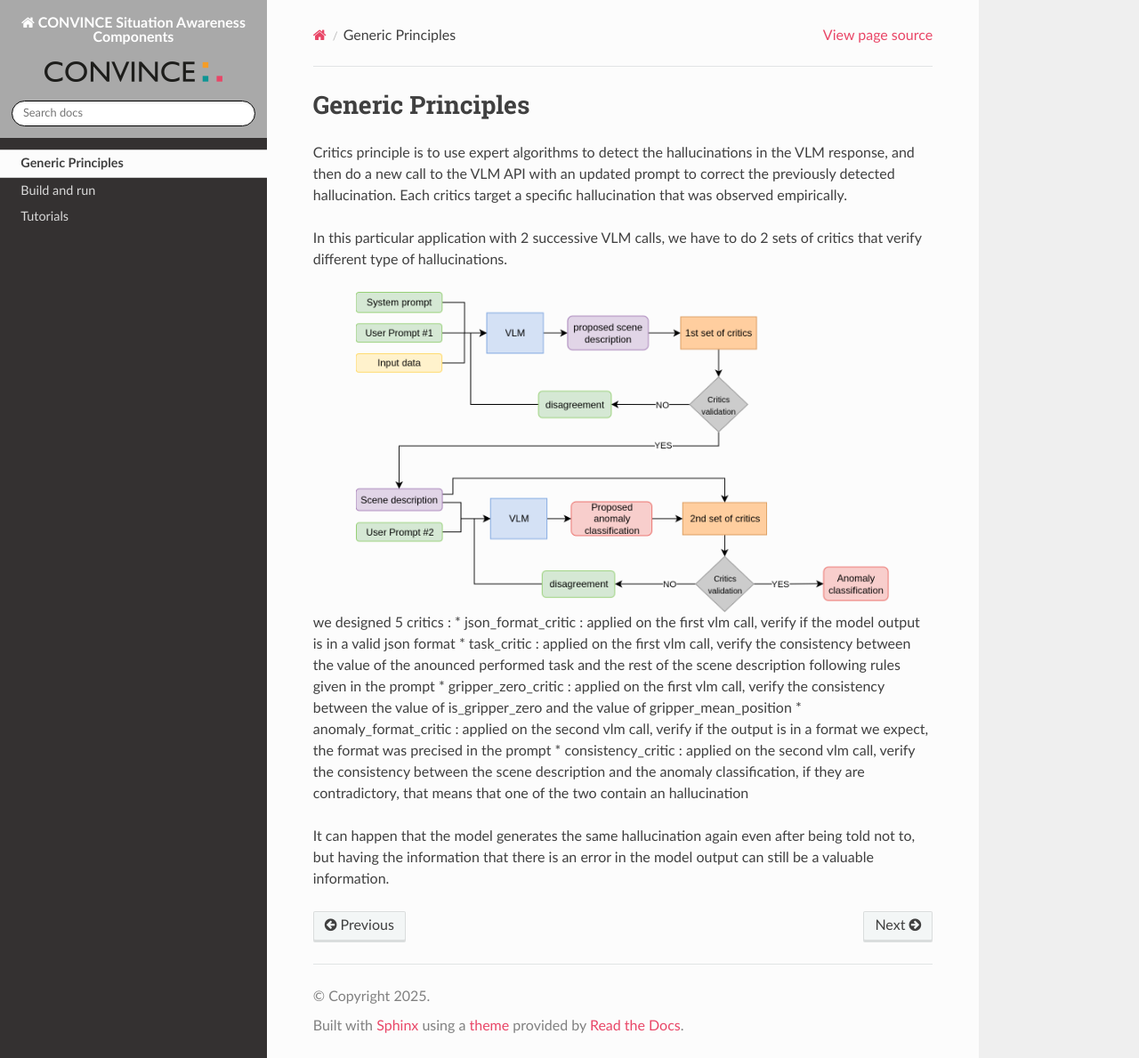
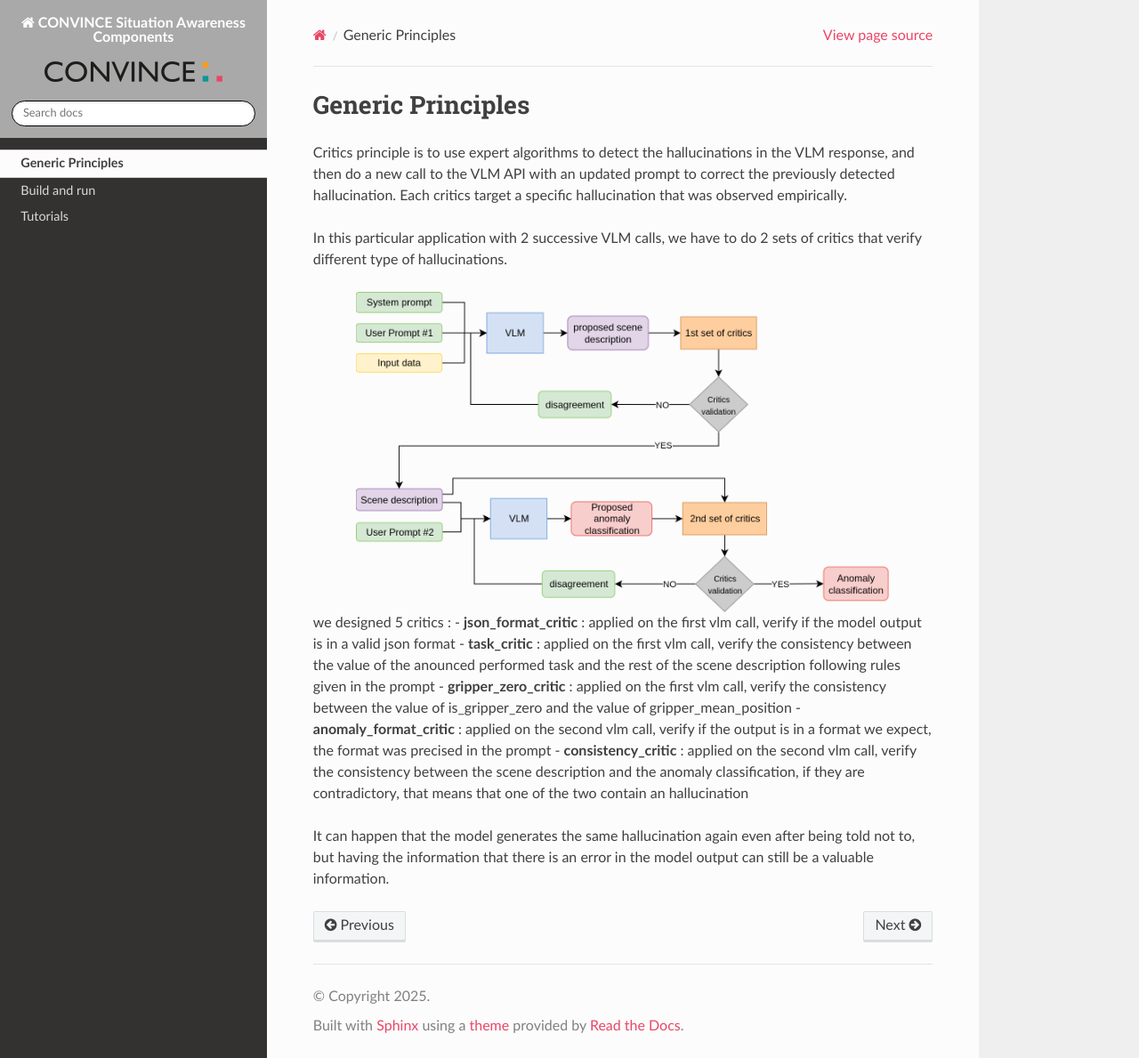
Before and after one commit to convince-project/sit-aw-critics, a Sphinx documentation site: the page built from docs/source/generic_principles.rst, in a window 1280 px wide and 1189 px high. Shown: the whole window at 89% size. Built offline with Sphinx 7.4.7 and the Read the Docs theme 3.1.0, drawn with Linux system fonts in a browser that asks for light colours.

```diff
--- a/docs/source/generic_principles.rst
+++ b/docs/source/generic_principles.rst
@@ -13,11 +13,11 @@ In this particular application with 2 successive VLM calls, we have to do 2 sets
     :alt: Visual language model identification procedure.
 
 we designed 5 critics :
-* json_format_critic : applied on the first vlm call, verify if the model output is in a valid json format
-* task_critic : applied on the first vlm call, verify the consistency between the value of the anounced performed task and the rest of the scene description following rules given in the prompt
-* gripper_zero_critic :  applied on the first vlm call, verify the consistency between the value of is_gripper_zero and the value of gripper_mean_position
-* anomaly_format_critic : applied on the second vlm call, verify if the output is in a format we expect, the format was precised in the prompt
-* consistency_critic : applied on the second vlm call, verify the consistency between the scene description and the anomaly classification, if they are contradictory, that means that one of the two contain an hallucination
+- **json_format_critic** : applied on the first vlm call, verify if the model output is in a valid json format
+- **task_critic** : applied on the first vlm call, verify the consistency between the value of the anounced performed task and the rest of the scene description following rules given in the prompt
+- **gripper_zero_critic** :  applied on the first vlm call, verify the consistency between the value of is_gripper_zero and the value of gripper_mean_position
+- **anomaly_format_critic** : applied on the second vlm call, verify if the output is in a format we expect, the format was precised in the prompt
+- **consistency_critic** : applied on the second vlm call, verify the consistency between the scene description and the anomaly classification, if they are contradictory, that means that one of the two contain an hallucination
 
 
 It can happen that the model generates the same hallucination again even after being told not to, but having the information that there is an error in the model output can still be a valuable information.
```
